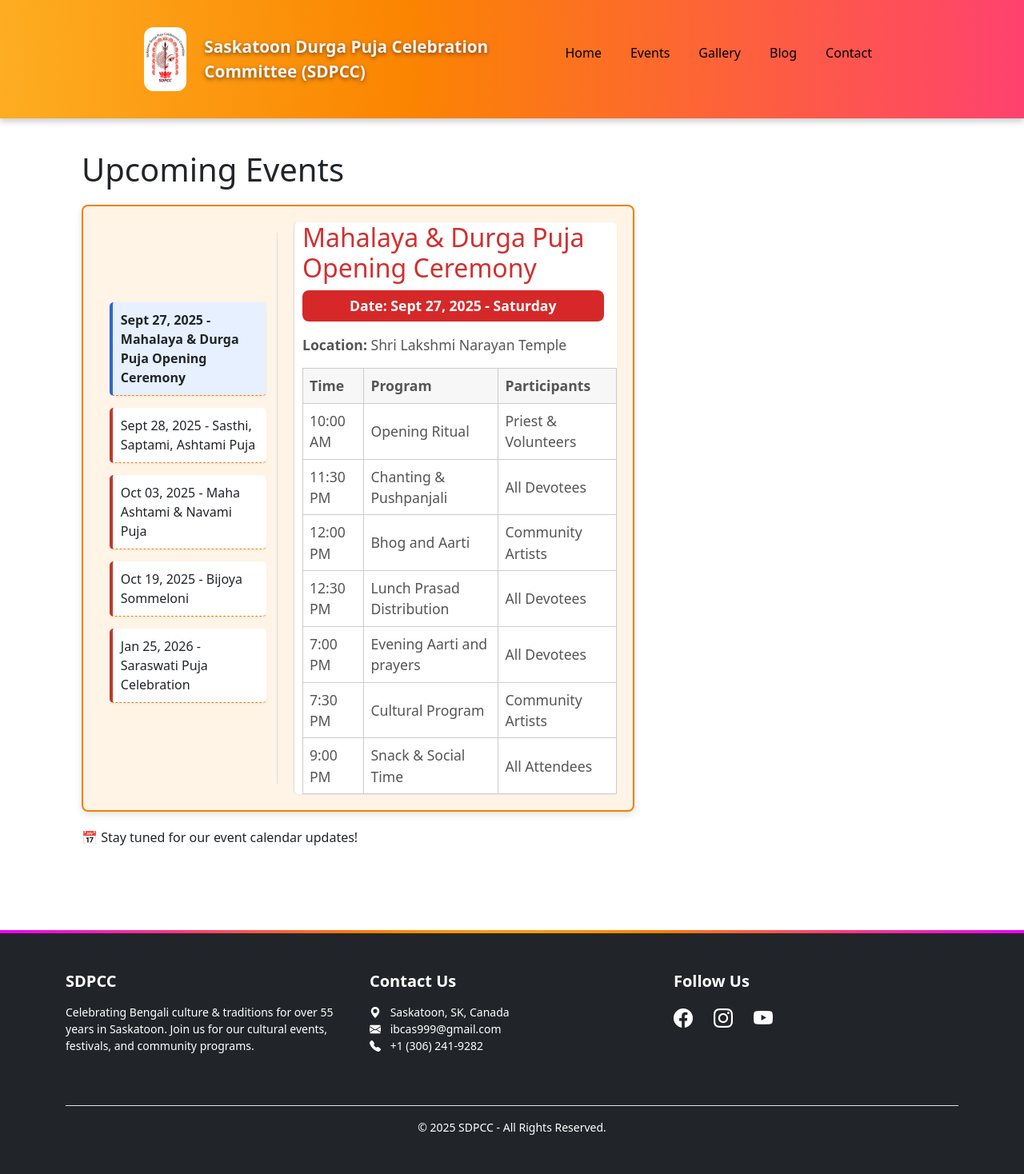
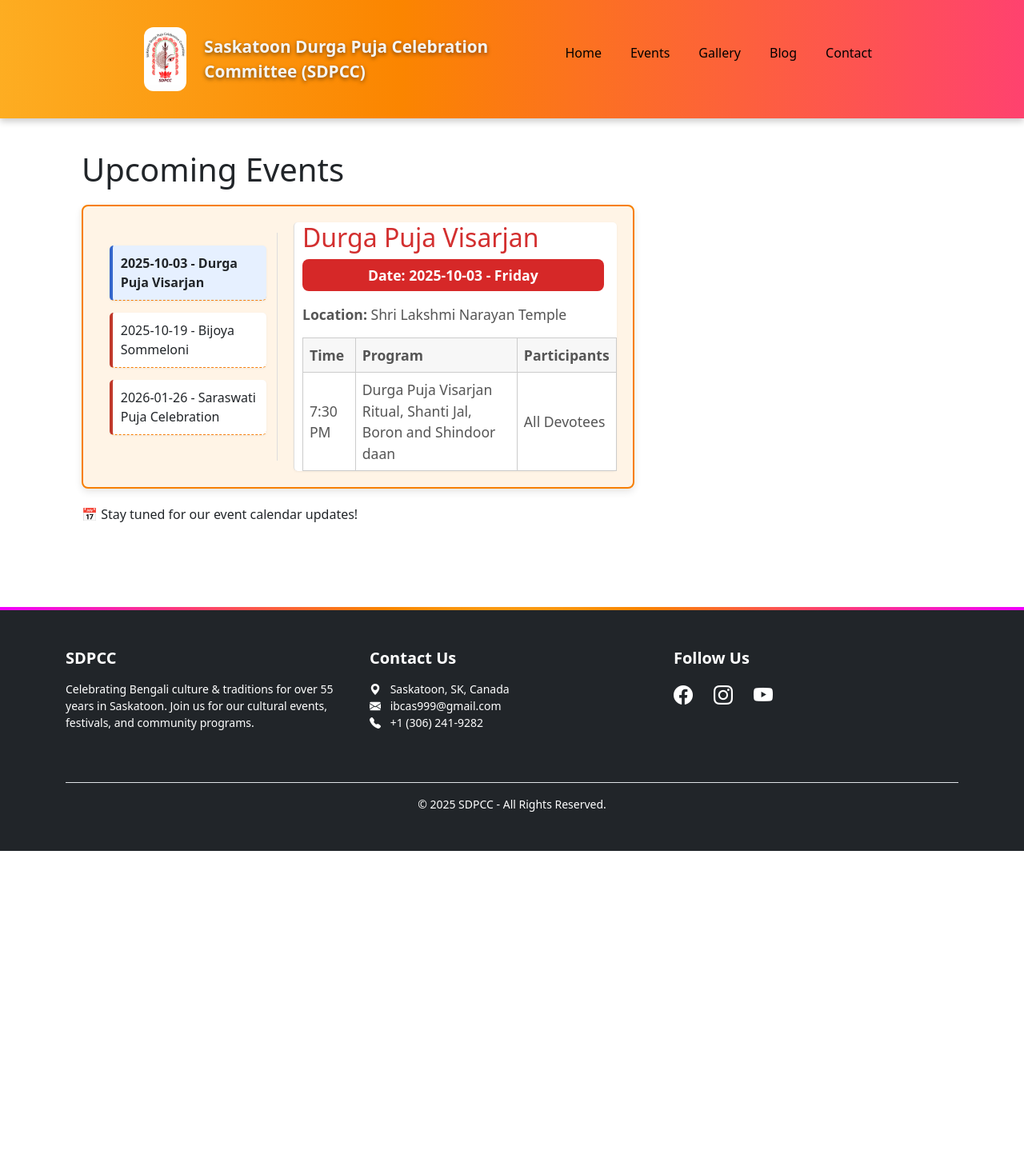
Before and after one commit to EZOPINC/sdpcc, a Jekyll site: the page built from events.md, in a window 1280 px wide. Shown: the whole page at 80% size. Built offline with Jekyll 4.4.1, drawn with Linux system fonts in a browser that asks for light colours; after the commit the page ends 1064 px from its top, so only the background shows below that.

Commit message:
2025 puja update

```diff
--- a/_data/events.yml
+++ b/_data/events.yml
@@ -1,4 +1,35 @@
-- date: "Sept 27, 2025"
+##Ensure your event.date values in events.yml are already stored in YYYY-MM-DD format.#
+
+- date: "2025-10-03"
+  day: "Friday"
+  name: "Durga Puja Visarjan"
+  location: "Shri Lakshmi Narayan Temple"
+  schedule:
+    - time: "7:30 PM"
+      program: "Durga Puja Visarjan Ritual, Shanti Jal, Boron and Shindoor daan"
+      participants: "All Devotees"
+
+- date: "2025-10-19"
+  day: "Sunday"
+  name: "Bijoya Sommeloni"
+  location: "Confed Inn, 3330 Fairlight Dr, Saskatoon, SK S7M 3Y4"
+  schedule:
+    - time: "05:00 PM"
+      program: "Welcome and Opening Remarks"
+      participants: "SDPCC Members"
+    - time: "06:30 PM"
+      program: "Dinner Service"
+      participants: "SDPCC Members and volunteers"
+    - time: "07:30 PM"
+      program: "Cultural Performances"
+
+- date: "2026-01-26"
+  day: "Sunday"
+  name: "Saraswati Puja Celebration"
+  location: "Shri Lakshmi Narayan Temple"
+
+
+- date: "2025-09-27"
   day: "Saturday"
   name: "Mahalaya & Durga Puja Opening Ceremony"
   location: "Shri Lakshmi Narayan Temple"
@@ -25,7 +56,7 @@
       program: "Snack & Social Time"
       participants: "All Attendees"
 
-- date: "Sept 28, 2025"
+- date: "2025-09-28"
   day: "Sunday"
   name: "Sasthi, Saptami, Ashtami Puja"
   location: "Shri Lakshmi Narayan Temple"
@@ -45,22 +76,3 @@
     - time: "7:00 PM"
       program: "Evening Aarti & Prayers"
       participants: "All Devotees"
-
-- date: "Oct 03, 2025"
-  day: "Friday"
-  name: "Maha Ashtami & Navami Puja"
-  location: "Shri Lakshmi Narayan Temple"
-  schedule:
-    - time: "7:30 PM"
-      program: "Visarjan Ritual, Shanti Jal, Boron and Shindoor daan"
-      participants: "Priest & Volunteers"
-
-- date: "Oct 19, 2025"
-  day: "Sunday"
-  name: "Bijoya Sommeloni"
-  location: "Confed Inn, 3330 Fairlight Dr, Saskatoon, SK S7M 3Y4"
-
-- date: "Jan 25, 2026"
-  day: "Sunday"
-  name: "Saraswati Puja Celebration"
-  location: "Shri Lakshmi Narayan Temple"
--- a/_layouts/default.html
+++ b/_layouts/default.html
@@ -27,8 +27,13 @@
 {% if page.url == "/" %}
 <aside class="sidebar slide-in-right">
   <h2>Upcoming Events</h2>
+
+  {% assign today = 'now' | date: '%Y-%m-%d' %}
+  {% assign upcoming_events = site.data.events | where_exp: "event", "event.date >= today" %}
+
+  {% if upcoming_events.size > 0 %}
     <ul class="event-list">
-      {% for event in site.data.events limit:3 %}
+      {% for event in upcoming_events limit:3 %}
         <li>
           <strong>{{ event.name }}</strong><br>
           <span>{{ event.date | date: "%B %d, %Y" }}</span><br>
@@ -37,6 +42,11 @@
       {% endfor %}
     </ul>
     <a href="{{ '/events/' | relative_url }}" class="view-all-events">View Details</a>
+  {% else %}
+    <p>No upcoming events at the moment.</p>
+  {% endif %}
+
+  <!-- Latest Blog Section -->
   <div class="sidebar-widget">
     <h3>Latest Blog</h3>
     <ul class="latest-blog">
--- a/events.md
+++ b/events.md
@@ -3,6 +3,7 @@ layout: default
 title: Events
 permalink: /events/
 body_class: events-page
+description: all upcoming events details for saskatoon durga puja celebration committe
 ---
 
 # Upcoming Events
@@ -11,22 +12,28 @@ body_class: events-page
   <!-- Left: Event List -->
   <div class="events-list">
     <ul>
-      {% for event in site.data.events %}
+      {% assign today = 'now' | date: '%Y-%m-%d' %}
+      {% assign upcoming_events = site.data.events | where_exp: "event", "event.date >= today" %}
+      {% for event in upcoming_events %}
         <li class="event-item" data-event-id="event-{{ forloop.index0 }}">
           {{ event.date }} - {{ event.name }}
         </li>
       {% endfor %}
+      {% if upcoming_events == empty %}
+        <li>No upcoming events at the moment. Please check back soon!</li>
+      {% endif %}
     </ul>
   </div>
+
   <!-- Right: Event Details -->
   <div class="event-details">
-    {% for event in site.data.events %}
+    {% for event in upcoming_events %}
       <div id="event-{{ forloop.index0 }}" class="event-detail hidden">
         <h2>{{ event.name }}</h2>
-        <p class="date-badge"><strong>Date:</strong> {{ event.date }} - {{ event.day}} </p>
+        <p class="date-badge"><strong>Date:</strong> {{ event.date }} {% if event.day %}- {{ event.day }}{% endif %}</p>
         <p><strong>Location:</strong> {{ event.location }}</p>
-      {% if event.schedule %}
-        <table class="event-schedule">
+        {% if event.schedule %}
+          <table class="event-schedule">
             <thead>
               <tr>
                 <th>Time</th>
```
Also changed, not shown: _posts/2025-09-01-2019-magazine.md (+1 -1 lines), gallery.md (+4 -0 lines), assets/images/2025_durga_puja.jpg (added). Lines whose indentation alone changed are shown as unchanged.
